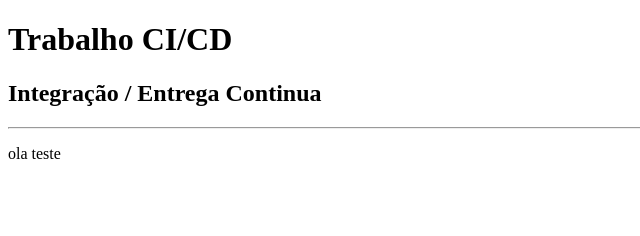
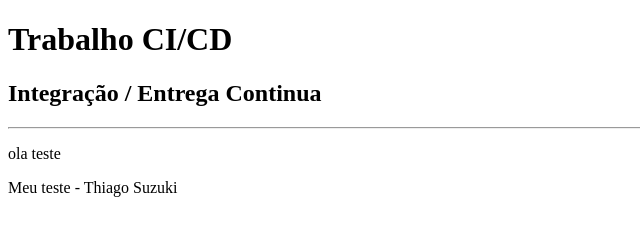
Before and after one commit to Guilherme-Rezende/CI_CD, a plain HTML site: page index.html in a window 1280 px wide. Shown: the whole page, without its empty margins (0-640 px from the left). Drawn offline with Linux system fonts and the light colour scheme.

Commit message:
Alterações do Suzuki

```diff
--- a/index.html
+++ b/index.html
@@ -11,5 +11,6 @@
     <h2>Integração / Entrega Continua</h2>
     <hr>
     <p>ola teste</p>
+    <p>Meu teste - Thiago Suzuki</p>
 </body>
 </html>
```
